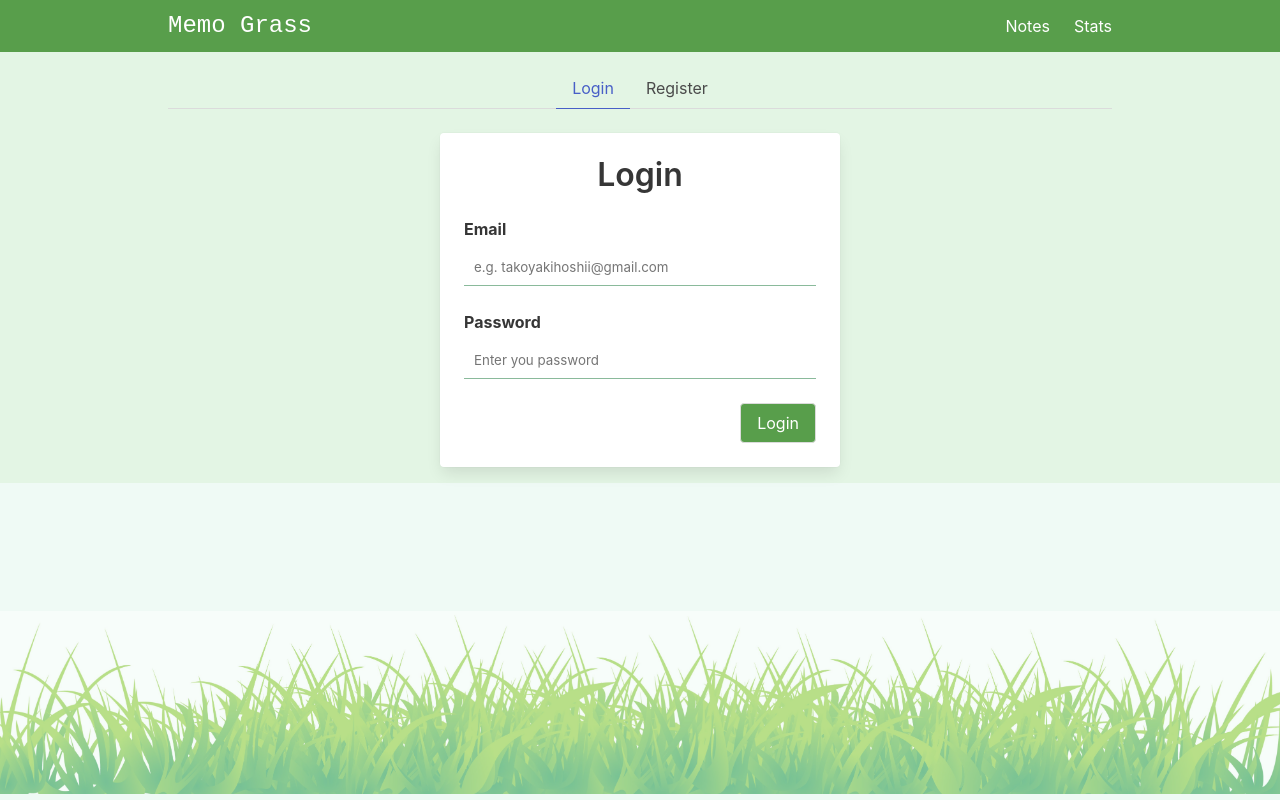
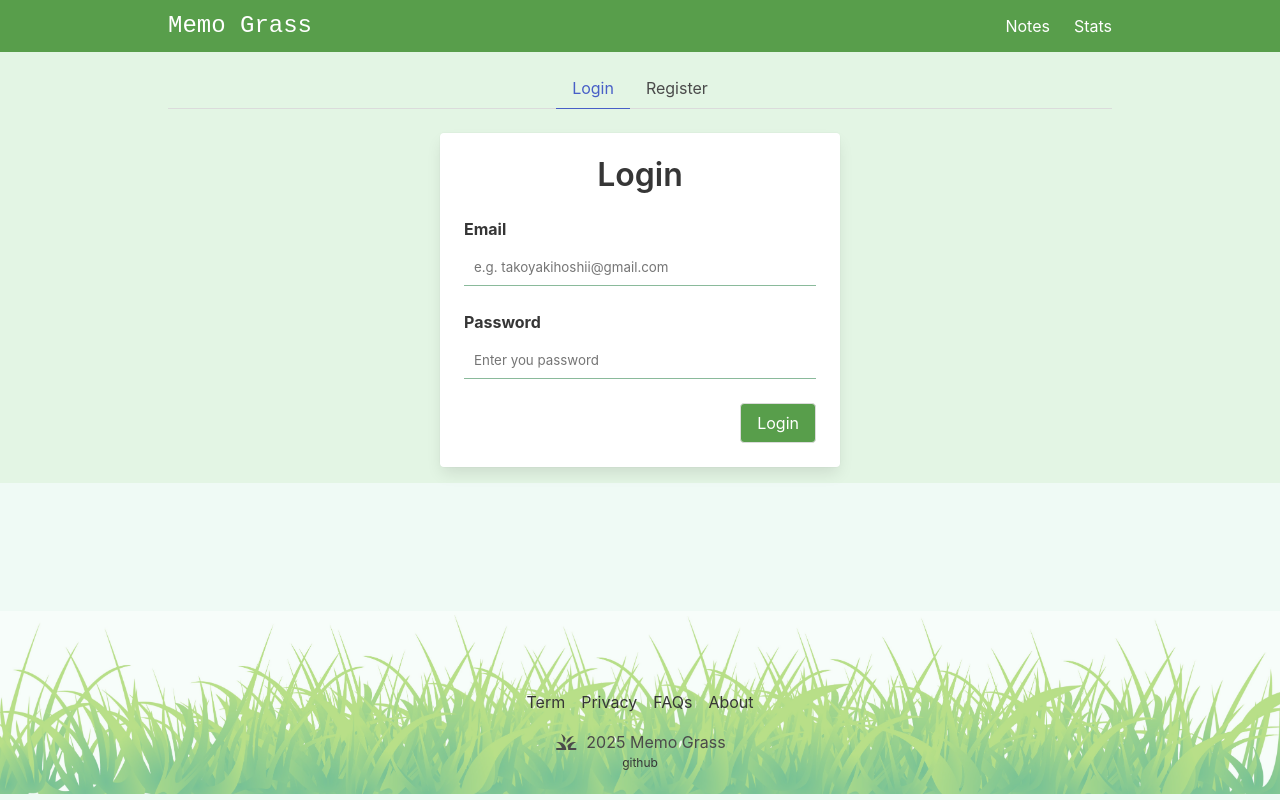
Before and after one commit to citrussilver/memo-grass, a Vue app: page /#/auth in a window 1280 px wide. Built offline with nearby package versions, Linux system fonts and the light colour scheme; no server answers.

Commit message:
Add sticky footer, css, navbar, delete modal fixes

```diff
--- /dev/null
+++ b/src/components/Layout/Footer.vue
@@ -0,0 +1,45 @@
+<template>
+    <div class="footer-wrapper">
+        <footer class="py-3 my-4">
+            <div class="my-4">
+                <ul class="is-flex is-justify-content-center">
+                    <li class="nav-item">
+                        <a href="#" class="nav-link px-2 text-muted">Term</a>
+                    </li>
+                    <li class="nav-item">
+                        <a href="#" class="nav-link px-2 text-muted">Privacy</a>
+                    </li>
+                    <li class="nav-item">
+                        <a href="#" class="nav-link px-2 text-muted">FAQs</a>
+                    </li>
+                    <li class="nav-item">
+                        <a href="#" class="nav-link px-2 text-muted">About</a>
+                    </li>
+                </ul>
+            </div>
+            <div class="is-flex is-justify-content-center" style="gap: 0.5rem;">
+                <span class="material-symbols-outlined">grass</span>
+                <p>2025 Memo Grass</p>
+            </div>
+            <div class="is-flex is-justify-content-center">
+                <div class="is-size-7 is-flex is-align-items-center">
+                    <a href="https://github.com/citrussilver">github</a>
+                </div>
+            </div>
+        </footer>
+    </div>
+</template>
+<style scoped>
+.footer-wrapper {
+    width: 100%;
+    position: fixed;
+    bottom: 0;
+    z-index: -1;
+}
+
+a, d:visited, a:hover, a:focus, d:active {
+    color: rgb(54, 54, 54);
+    text-decoration: none;
+}
+
+</style>
--- a/src/components/Layout/Main.vue
+++ b/src/components/Layout/Main.vue
@@ -5,6 +5,7 @@
       <div class="container is-max-desktop px-2 py-4">
         <RouterView />
       </div>
+      <Footer />
       <div class="grass-background">
         <img src="@/assets/images/grass_5_4crp.jpg" alt="">
       </div>
@@ -14,6 +15,7 @@
 
 <script setup>
 import Navbar from './Navbar.vue'
+import Footer from './Footer.vue';
 </script>
 
 <style scoped>
@@ -22,6 +24,9 @@ import Navbar from './Navbar.vue'
 }
 
 .grass-background {
-  position:fixed; bottom:0px; z-index: -1; opacity: 50%;
+  position:fixed;
+  bottom: 0px;
+  z-index: -2;
+  opacity: 50%;
 }
 </style>
--- a/src/components/Layout/Navbar.vue
+++ b/src/components/Layout/Navbar.vue
@@ -108,13 +108,17 @@ const logout = () => {
 
 <style>
 
+.navbar-item {
+    background-color: rgb(88, 158, 75) !important;
+}
+
 .white-ft {
     /* background-color: rgba(184, 224, 82, 0.3); */
     color: #fff !important;
 }
 
-.white-ft:hover, .lite-jun-bud {
-    background-color: rgb(88, 158, 75) !important;
+.navbar-item:hover {
+    background-color: rgb(163, 182, 139) !important;
 }
 
 .laurel-green {
@@ -130,6 +134,10 @@ const logout = () => {
         width: 100%;
     }
 
+    .navbar-item {
+        background-color: unset !important;
+    }
+
     .white-ft {
         /* background-color: rgba(184, 224, 82, 0.3); */
         color: #000 !important;
--- a/src/components/Notes/ModalDeleteNote.vue
+++ b/src/components/Notes/ModalDeleteNote.vue
@@ -5,6 +5,7 @@
             class="modal-card"
             ref="modalCardRef"
         >
+            <div class="transition-up">
                 <header class="modal-card-head">
                 <p class="modal-card-title">Delete Note?</p>
                 <button
@@ -33,6 +34,7 @@
                     </button>
                 </div>
                 </footer>
+            </div>
         </div>
     </div>
 </template>
--- a/src/components/Notes/SmartAddEditNote.vue
+++ b/src/components/Notes/SmartAddEditNote.vue
@@ -1,5 +1,5 @@
 <template>
-    <div style="display: flex; justify-content: center; align-items: center;">
+    <div class="is-flex is-justify-content-center is-align-items-center">
         <div class="cards-container">
             <div class="card-1">
                 <div style="position: relative;">
--- a/src/views/ViewNotes.vue
+++ b/src/views/ViewNotes.vue
@@ -21,7 +21,7 @@
                                 <small>{{ dateFormatted(item.date) }}</small>
                                 <small>{{ characterLength(item.content.length) }}</small>
                             </div>
-                            <div style="display: flex;">
+                            <div class="is-flex">
                                 <a href="#" class="card-footer-item" @click.prevent="modals.editNote = true; targetNoteId = item.id;">
                                     <span class="material-symbols-outlined">edit</span>
                                 </a>
@@ -60,7 +60,7 @@
         </div>
 
         <div
-            v-if="!storeNotes.notes.length"
+            v-if="!storeNotes.notes.length && storeNotes.notesLoaded"
             class="is-size-4 has-text-centered has-text-grey-light"
         >
             No notes yet...
```
Lines whose indentation alone changed are shown as unchanged.
